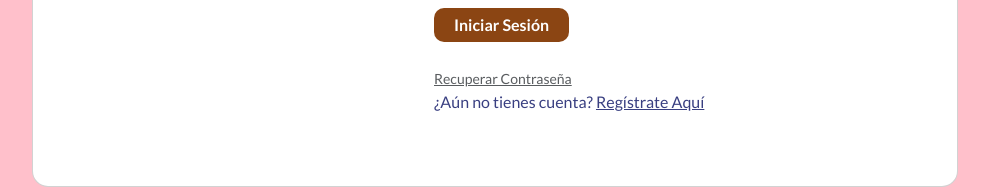
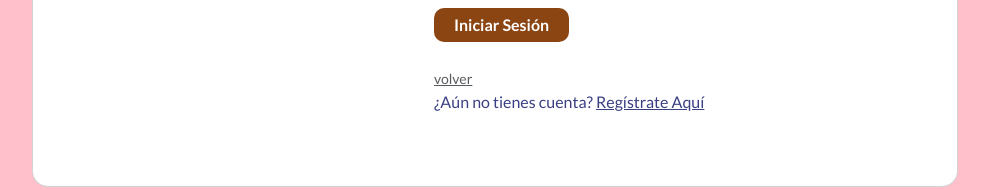
Before and after one commit to dslo07/Pasteleria-Mil-sabores, a React (Vite) app: page /login in a window 1280 px wide. Shown: the part 485-674 px from the top of the page, without its empty margins (145-1134 px from the left). Built offline with nearby package versions, Linux system fonts and the light colour scheme.

Commit message:
commit solo para hace pull desde otra rama

```diff
--- a/src/components/ProductosMain.jsx
+++ b/src/components/ProductosMain.jsx
@@ -3,7 +3,6 @@ import useFetch from '../hooks/useFetch';
 import CardProd from './CardProd';
 function ProductosMain() {
     const {data: productos, loading} = useFetch("./ApiProductos.json")
-
 
   return (
     <section>
--- a/src/pages/Login.jsx
+++ b/src/pages/Login.jsx
@@ -60,7 +60,7 @@ const Login = () => {
                         </button>
                       </div>
 
-                      <a className="small text-muted" href="#!">Recuperar Contraseña</a>
+                      <Link to="/" className="small text-muted" >volver</Link>
                       <p className="mb-5 pb-lg-2" style={{ color: '#393f81' }}>
                         ¿Aún no tienes cuenta?{' '}
                         <Link to="/registro" style={{ color: '#393f81' }}>Regístrate Aquí</Link>
```
Also changed, not shown: src/hooks/Wjtjg.jsx (deleted, +0 -13 lines).
